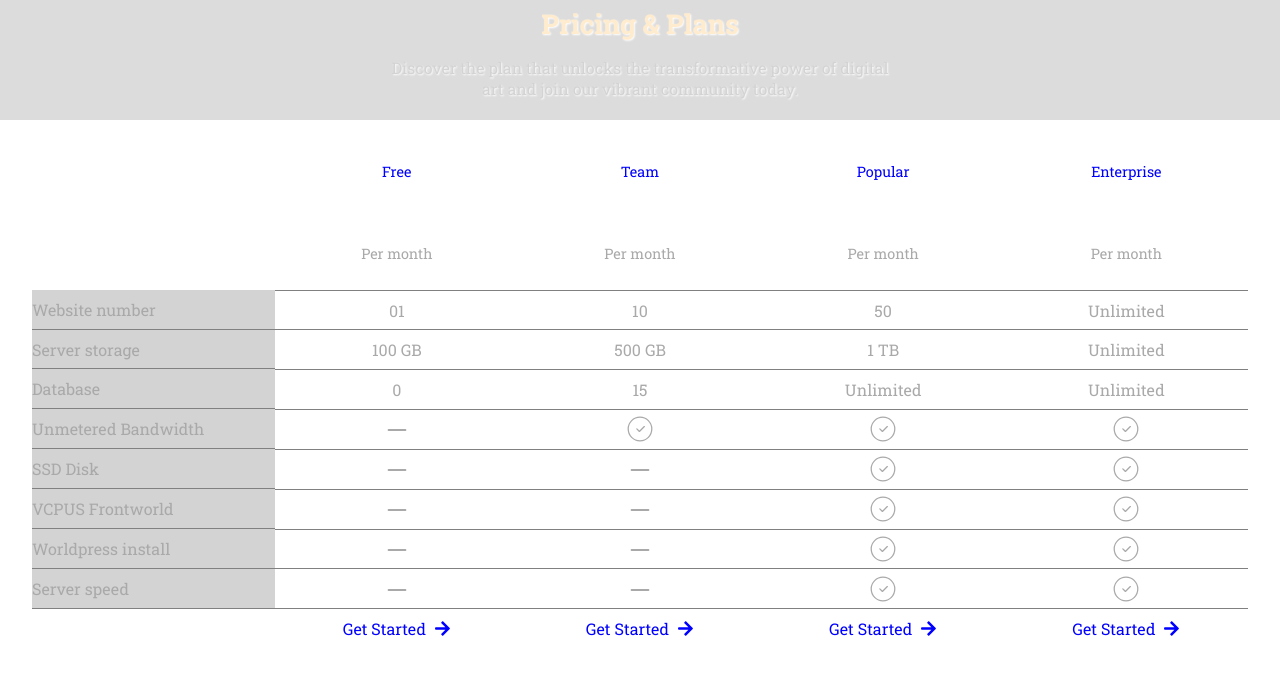
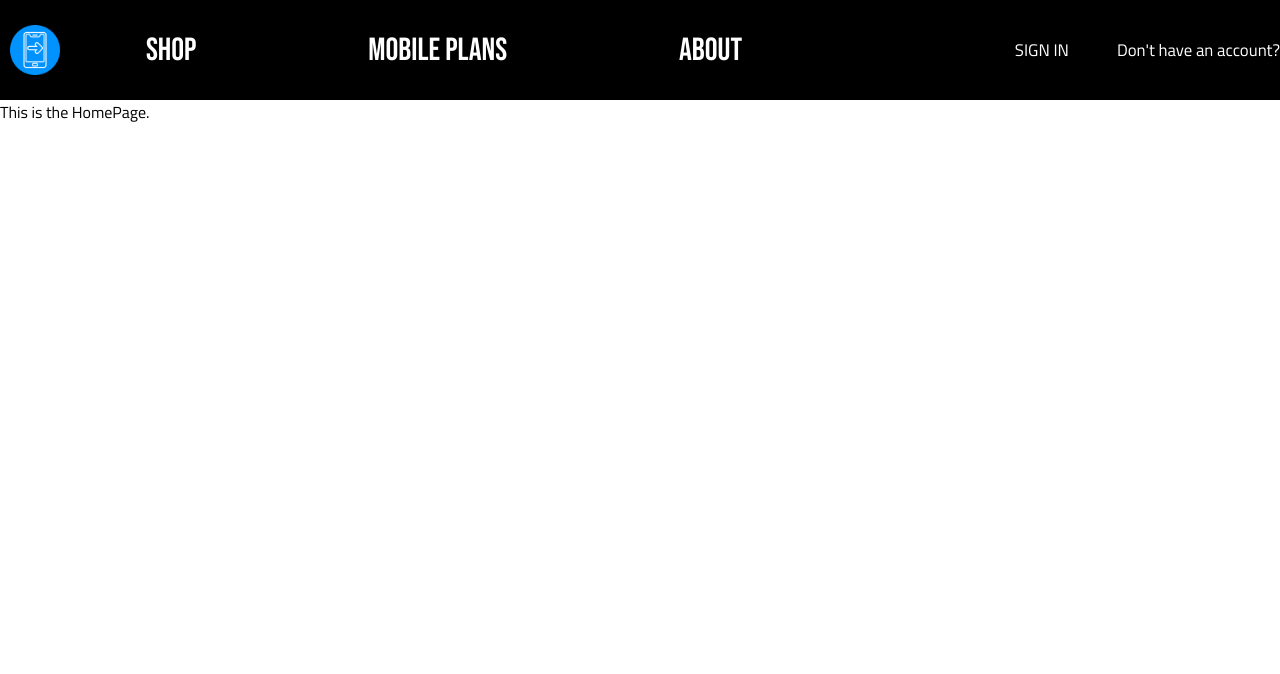
Before and after one commit to Cyannnnnnn/phone-plan-website, a Next.js app: page / in a window 1280 px wide. Shown: the top 674 px of the page. Built offline with nearby package versions, Linux system fonts and the light colour scheme.

Commit message:
Navigation Bar first implementation

```diff
--- /dev/null
+++ b/app/about/page.tsx
@@ -0,0 +1,5 @@
+export default function About() {
+    return (
+        <div>This is the about page.</div>
+    );
+}
--- /dev/null
+++ b/app/components/Navbar.tsx
@@ -0,0 +1,54 @@
+"use client"
+import Link from 'next/link';
+import styles from "../styles/navbar-page.module.css"
+import { Bebas_Neue } from "next/font/google";
+import Image from "next/image"
+import { usePathname } from 'next/navigation';
+
+const bebas = Bebas_Neue({
+  weight: "400",
+  subsets: ["latin"],
+});
+
+export default function Navbar() {
+
+    const pathname = usePathname();
+
+
+    return (
+        <nav className={styles.navContainer}>
+
+            <Link href="/" className={`${styles.logo}`}>
+                    <Image src="/company.png" height={50} width={50} alt="Company's logo" />
+                </Link>
+
+            <section className={`${styles.leftSection} ${bebas.className}`}>
+
+
+                <li
+                    className={pathname.startsWith("/shop") ? styles.active : ""}
+                >
+                    SHOP
+                </li>
+
+                <Link href="/plans"
+                    className={pathname === "/plans" ? styles.active : ""}
+                >
+                    MOBILE PLANS
+                </Link>
+
+                <Link href="/about"
+                    className={pathname === "/about" ? styles.active : ""}
+                >
+                    ABOUT
+                </Link>
+            </section>
+
+            <section className={styles.rightSection}>
+                <span>SIGN IN</span>
+                <span>Don't have an account?</span>
+            </section>
+
+        </nav>
+    );
+}
--- a/app/components/PlanTableUnit.tsx
+++ b/app/components/PlanTableUnit.tsx
@@ -1,4 +1,4 @@
-import styles from "../plan-page.module.css";
+import styles from "../styles/plan-page.module.css";
 import type { PlaneTableTypes } from "../types/type";
 import { CiCircleCheck } from "react-icons/ci";
 import { GoDash } from "react-icons/go";
--- a/app/globals.css
+++ b/app/globals.css
@@ -9,7 +9,11 @@
     --foreground: #ededed;
   }
 }
+*, *::before, *::after {
 
+  box-sizing: border-box;
+
+  }
 html {
   height: 100%;
 }
@@ -21,4 +25,6 @@ body {
 
 body {
   margin: 0px;
+  width: 100vw;
+  height: 100vh;
 }
--- a/app/layout.tsx
+++ b/app/layout.tsx
@@ -1,4 +1,13 @@
 import "./globals.css";
+import Navbar from "./components/Navbar";
+import { Titillium_Web } from "next/font/google";
+
+
+
+const titillium = Titillium_Web({
+  subsets: ["latin"],
+  weight: ["300", "400", "600", "700"],
+});
 
 export default function RootLayout({
   children,
@@ -9,7 +18,8 @@ export default function RootLayout({
 {
   return (
     <html lang="en">
-      <body>
+      <body className={titillium.className}>
+        <Navbar />
         {children}
       </body>
     </html>
--- a/app/page.tsx
+++ b/app/page.tsx
@@ -1,78 +1,12 @@
-import styles from "./plan-page.module.css";
 import { Roboto_Slab } from "next/font/google";
 import PlanTableUnit from "./components/PlanTableUnit";
 import { allPlans } from "./data/plans"
 
-const robotoSlab = Roboto_Slab({
-    subsets: ["latin"],
-    weight: ["400","700"],
-    fallback: ["Georgia", "serif"],
-  });
+
 
 export default function Home() {
 
-  const listOfPlans = allPlans.map((plan) => {
-      return <PlanTableUnit
-        key={plan.id}
-        price={plan.price}
-        tag={plan.tag}
-        websiteNum={plan.websiteNum}
-        storage={plan.storage}
-        database={plan.database}
-        bandwidth={plan.bandwidth}
-        ssd={plan.ssd} vcpus={plan.vcpus}
-        worldpress={plan.worldpress}
-        serverSpeed={plan.serverSpeed}
-      />
-  })
-
-
-
-
   return (
-    <main className={`${styles.planMain} ${robotoSlab.className}`}>
-
-
-      {/* This is the Header of the price page */}
-      <section className={styles.planHeader}>
-
-        <header className={styles.planH}>
-          Pricing & Plans
-        </header>
-
-        <p className={styles.planP}>
-          Discover the plan that unlocks the transformative power of digital art and join our vibrant community today.
-        </p>
-
-      </section>
-
-
-      {/* This is the table of plans */}
-      <section className={styles.planTable}>
-
-        <ul className={`${styles.tableColumn} ${styles.header}`} >
-            <li></li>
-
-            <li>Website number</li>
-            <li>Server storage</li>
-            <li>Database</li>
-            <li>Unmetered Bandwidth</li>
-            <li>SSD Disk</li>
-            <li>VCPUS Frontworld</li>
-            <li>Worldpress install</li>
-            <li>Server speed</li>
-            <li></li>
-        </ul>
-
-        {listOfPlans}
-
-
-
-
-
-      </section>
-
-
-    </main>
+    <div>This is the HomePage.</div>
   );
 }
--- /dev/null
+++ b/app/styles/navbar-page.module.css
@@ -0,0 +1,69 @@
+.navContainer {
+    margin: 0px;
+    width: 100%;
+    height: 10%;
+    min-width: 1000px;
+    min-height: 100px;
+    background-color: black;
+
+    display: flex;
+    /* border: 1px blue solid; */
+    gap: 0px;
+}
+
+.navContainer * .active {
+    color:orange;
+}
+
+
+.leftSection {
+    height: 100%;
+    width: 60%;
+    /* margin-left: -100px; */
+
+
+    display: flex;
+    align-items: center;
+    justify-content: space-around;
+
+    font-size: 2rem;
+    /* border: red 1px solid; */
+}
+
+.leftSection > *:hover {
+    cursor: pointer;
+    color: orange;
+}
+
+.leftSection > * {
+    text-decoration: none;
+    list-style-type: none;
+    color:white;
+    /* border:yellow 1px solid; */
+
+}
+
+.logo{
+    display: flex;
+    justify-content: center;
+    align-items: center;
+    margin-left: 10px;
+    /* border: yellow 1px solid; */
+
+}
+
+.rightSection {
+    color: white;
+    margin-left: auto;
+
+    display: flex;
+    gap:3rem;
+    align-items: center;
+
+    font-size: 1.05rem;
+    /* border: 1px red solid; */
+}
+
+.rightSection > *:hover {
+    color: orange;
+}
```
Also changed, not shown: app/plans/page.tsx (added, +79 -0 lines), app/styles/plan-page.module.css (renamed from app/plan-page.module.css), public/company.png (added).
